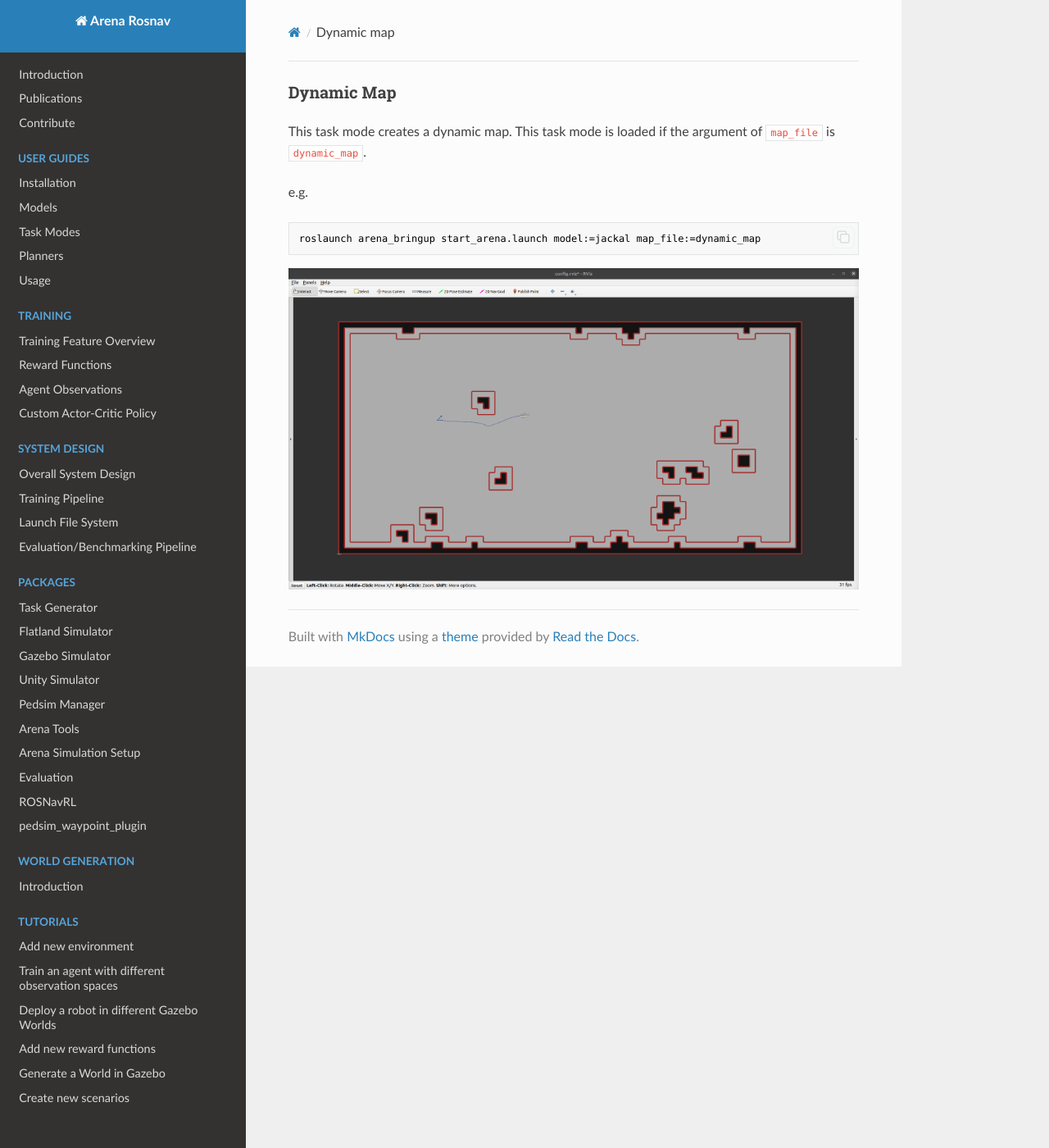
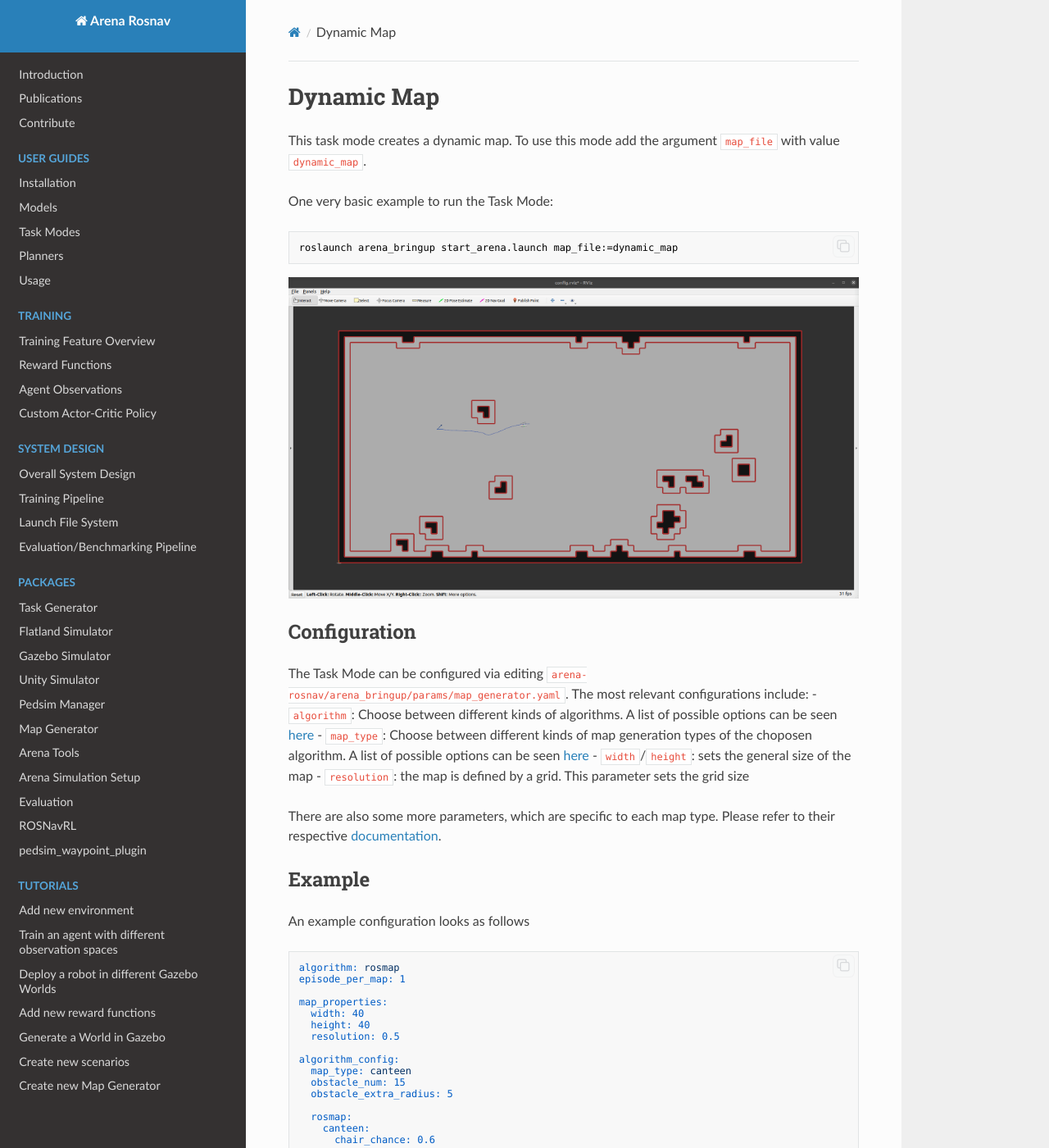
Before and after one commit to Arena-Rosnav/.github, an MkDocs documentation site: the page built from docs/user_guides/task_modes/dynamic_map.md, in a window 1280 px wide and 1400 px high. Shown: the whole window at 82% size. Built offline with MkDocs 1.6.1, drawn with Linux system fonts in a browser that asks for light colours; nearby versions of some CDN libraries; comment, search, counter and statistics services are not loaded.

Commit message:
add map generator update

````diff
--- a/docs/user_guides/task_modes/dynamic_map.md
+++ b/docs/user_guides/task_modes/dynamic_map.md
@@ -1,10 +1,43 @@
-### Dynamic Map
+# Dynamic Map
 
-This task mode creates a dynamic map. This task mode is loaded if the argument of `map_file` is `dynamic_map`.
+This task mode creates a dynamic map. To use this mode add the argument `map_file` with value `dynamic_map`.
 
-e.g.
+One very basic example to run the Task Mode:
 ```sh
-roslaunch arena_bringup start_arena.launch model:=jackal map_file:=dynamic_map
+roslaunch arena_bringup start_arena.launch map_file:=dynamic_map
 ```
 
 ![Dynamic Map in RVIZ](./gifs/dynamic_map.gif)
+
+## Configuration
+
+The Task Mode can be configured via editing `arena-rosnav/arena_bringup/params/map_generator.yaml`. The most relevant configurations include:
+- `algorithm`: Choose between different kinds of algorithms. A list of possible options can be seen [here](/docs/packages/map_generator.md)
+- `map_type`: Choose between different kinds of map generation types of the choposen algorithm. A list of possible options can be seen [here](/docs/packages/map_generator.md)
+- `width`/`height`: sets the general size of the map
+- `resolution`: the map is defined by a grid. This parameter sets the grid size
+
+There are also some more parameters, which are specific to each map type. Please refer to their respective [documentation](/docs/packages/map_generator.md).
+
+## Example
+An example configuration looks as follows
+
+
+```yaml
+algorithm: rosmap
+episode_per_map: 1
+
+map_properties:
+  width: 40
+  height: 40
+  resolution: 0.5
+
+algorithm_config:
+  map_type: canteen
+  obstacle_num: 15
+  obstacle_extra_radius: 5
+
+  rosmap:
+    canteen:
+      chair_chance: 0.6
+```
--- a/mkdocs.yml
+++ b/mkdocs.yml
@@ -28,15 +28,14 @@ nav:
       - Task Generator: "packages/task_generator.md"
       - Flatland Simulator: "packages/flatland_simulator.md"
       - Gazebo Simulator: "packages/gazebo_simulator.md"
-      - Unity Simulator: "packages/unity/unity_simulator_new.md"
+      - Unity Simulator: "packages/unity/unity_simulator.md"
       - Pedsim Manager: "packages/pedsim_manager.md"
+      - Map Generator: "packages/map_generator.md"
       - Arena Tools: "packages/arena_tools.md"
       - Arena Simulation Setup: "packages/arena_simulation_setup.md"
       - Evaluation: "packages/arena_evaluation.md"
       - ROSNavRL: "packages/rosnavrl.md"
       - pedsim_waypoint_plugin: "packages/pedsim_waypoint_plugin/pedsim_waypoint_plugin.md"
-  - World Generation:
-      - Introduction: "world_gen/intro.md"
 
   - Tutorials:
       - Add new environment: "tutorials/add_new_environment.md"
@@ -45,6 +44,7 @@ nav:
       - Add new reward functions: "user_guides/reward_functions.md"
       - Generate a World in Gazebo: "tutorials/gazebo_tutorial/generate_world_in_gazebo.md"
       - Create new scenarios: "tutorials/create_scenarios/create_new_scenarios.md"
+      - Create new Map Generator: "tutorials/add_map_generator.md"
 
   # - User Guides:
   #     - Installation: "user_guides/installation.md"
````
Also changed, not shown: docs/packages/map_generator.md (added, +26 -0 lines), docs/packages/unity/unity_simulator.md (renamed from docs/packages/unity/unity_simulator_new.md, +1 -1 lines), docs/packages/unity_simulator.md (deleted, +0 -41 lines), docs/tutorials/add_map_generator.md (added, +49 -0 lines), docs/world_gen/intro.md (deleted, +0 -6 lines), docs/images/system-design/map_generator-sys.png (added).
